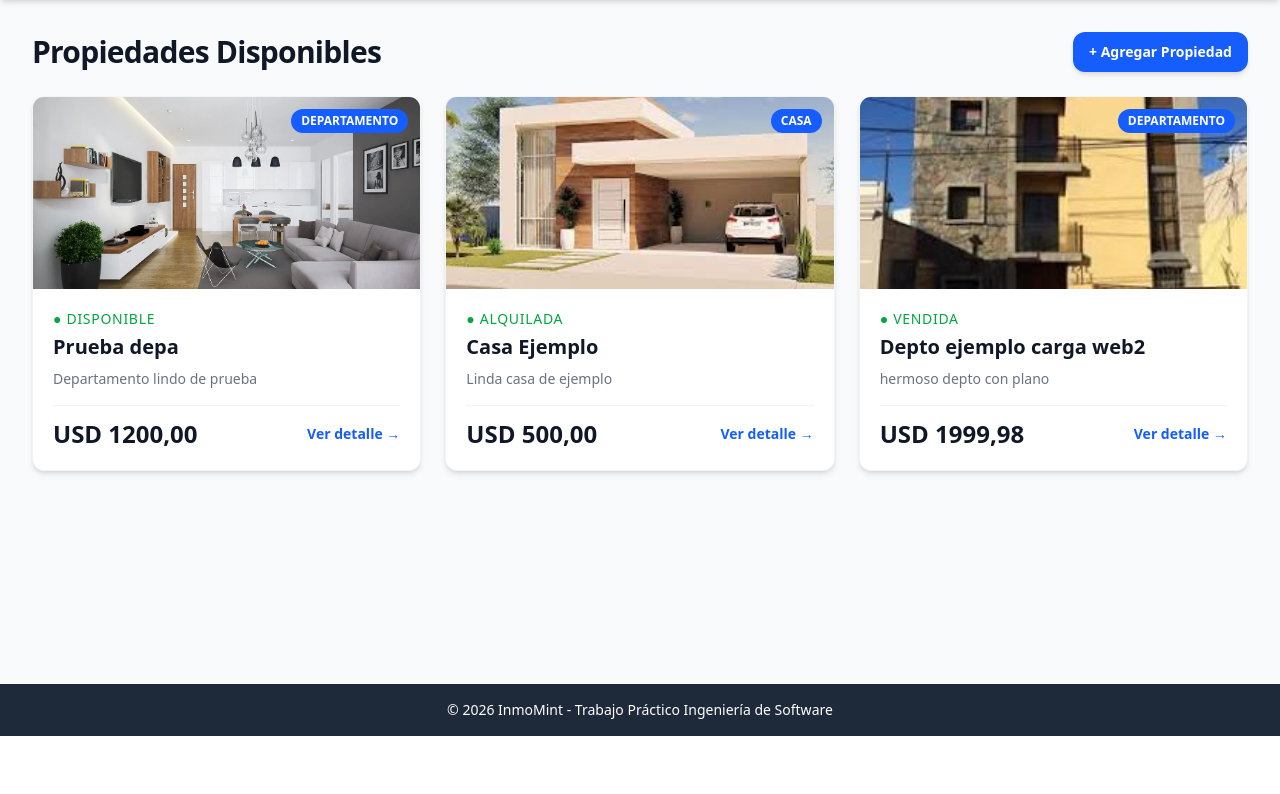
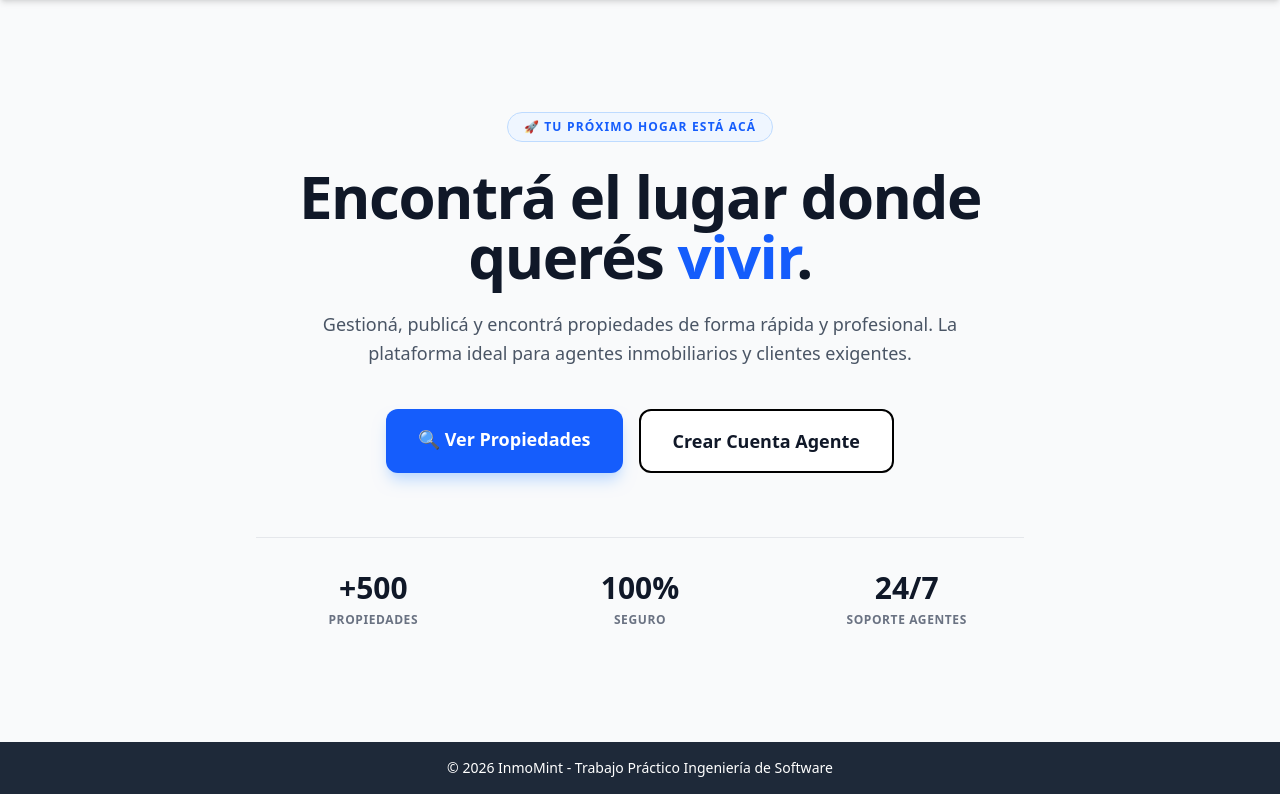
Before and after one commit to fbressan-itec/tp1ev_ing, a Django app: page / in a window 1280 px wide. Shown: the part 64-858 px from the top of the page. Before the commit the page ends 800 px from the top, so only its background shows below. Run offline with Django 5.2, Linux system fonts and the light colour scheme; data comes from the database, SQL or seed files in the repository; both versions use the stored data as it was after the commit.

Commit message:
Agregado un Home con rutas

```diff
--- a/inmobiliaria/views.py
+++ b/inmobiliaria/views.py
@@ -77,3 +77,7 @@ def eliminar_propiedad(request, pk):
         return redirect('lista_propiedades')
 
     return render(request, 'inmobiliaria/confirmar_eliminar.html', {'propiedad': propiedad})
+
+# para agregar home
+def home(request):
+    return render(request, 'home.html')
--- a/templates/base.html
+++ b/templates/base.html
@@ -14,7 +14,7 @@
         <div class="max-w-7xl mx-auto px-4 sm:px-6 lg:px-8">
             <div class="flex items-center justify-between h-16">
                 <div class="flex items-center">
-                    <a href="{% url 'lista_propiedades' %}" class="text-xl font-bold tracking-wider">🏠 InmoMint</a>
+                    <a href="{% url 'home' %}" class="text-xl font-bold tracking-wider">🏠 InmoMint</a>
                 </div>
 
                 <div class="flex items-center space-x-4">
--- /dev/null
+++ b/templates/home.html
@@ -0,0 +1,48 @@
+<!-- Nueva HOME -->
+
+{% extends 'base.html' %}
+
+{% block title %}Inicio - InmoMint{% endblock %}
+
+{% block content %}
+<div class="flex flex-col items-center justify-center text-center py-12 md:py-20 max-w-3xl mx-auto">
+    <span class="bg-blue-50 text-blue-600 text-xs font-bold px-4 py-1.5 rounded-full uppercase tracking-widest mb-6 border border-blue-200">
+        🚀 Tu próximo hogar está acá
+    </span>
+
+    <h1 class="text-4xl md:text-6xl font-black text-gray-900 tracking-tight leading-none mb-6">
+        Encontrá el lugar donde querés <span class="text-blue-600">vivir</span>.
+    </h1>
+
+    <p class="text-lg text-gray-600 leading-relaxed mb-10 max-w-2xl">
+        Gestioná, publicá y encontrá propiedades de forma rápida y profesional. La plataforma ideal para agentes inmobiliarios y clientes exigentes.
+    </p>
+
+    <div class="flex flex-col sm:flex-row gap-4 w-full sm:w-auto">
+        <a href="{% url 'lista_propiedades' %}" class="bg-blue-600 hover:bg-blue-700 text-white font-bold px-8 py-4 rounded-xl transition-all shadow-lg shadow-blue-200 text-lg cursor-pointer">
+            🔍 Ver Propiedades
+        </a>
+
+        {% if not user.is_authenticated %}
+            <a href="{% url 'registro' %}" class="bg-white hover:bg-gray-50 text-gray-900 font-bold px-8 py-4 rounded-xl transition-all border-2 border-black text-lg cursor-pointer">
+                Crear Cuenta Agente
+            </a>
+        {% endif %}
+    </div>
+
+    <div class="grid grid-cols-3 gap-8 mt-16 pt-8 border-t border-gray-200 w-full">
+        <div>
+            <span class="block text-3xl font-black text-gray-900">+500</span>
+            <span class="text-xs text-gray-500 uppercase font-bold tracking-wider">Propiedades</span>
+        </div>
+        <div>
+            <span class="block text-3xl font-black text-gray-900">100%</span>
+            <span class="text-xs text-gray-500 uppercase font-bold tracking-wider">Seguro</span>
+        </div>
+        <div>
+            <span class="block text-3xl font-black text-gray-900">24/7</span>
+            <span class="text-xs text-gray-500 uppercase font-bold tracking-wider">Soporte Agentes</span>
+        </div>
+    </div>
+</div>
+{% endblock %}
--- a/tping/urls.py
+++ b/tping/urls.py
@@ -18,12 +18,15 @@ from django.contrib import admin
 from django.urls import path, include
 from django.conf import settings
 from django.conf.urls.static import static
+from inmobiliaria import views as inmobiliaria_views
 
 urlpatterns = [
     path('admin/', admin.site.urls),
+    path('', inmobiliaria_views.home, name='home'), #Home
+    path('propiedades/', include('inmobiliaria.urls')),
+
     path('accounts/', include('django.contrib.auth.urls')), # user de django para login y logout
     path('accounts/', include('usuarios.urls')), # ruta registro
-    path('', include('inmobiliaria.urls')),
 ]
 
 if settings.DEBUG:
```
Also changed, not shown: db.sqlite3.
